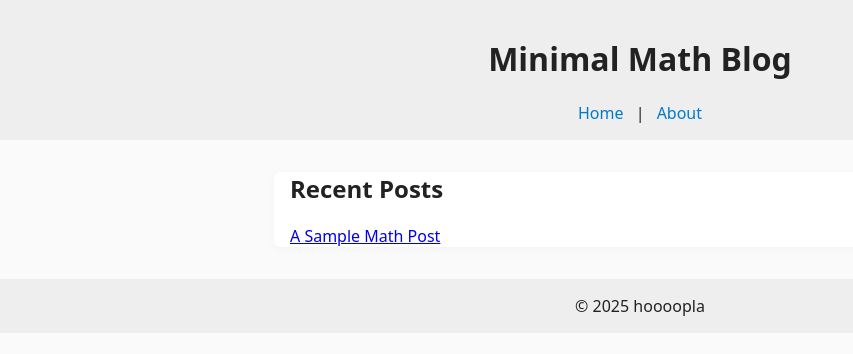
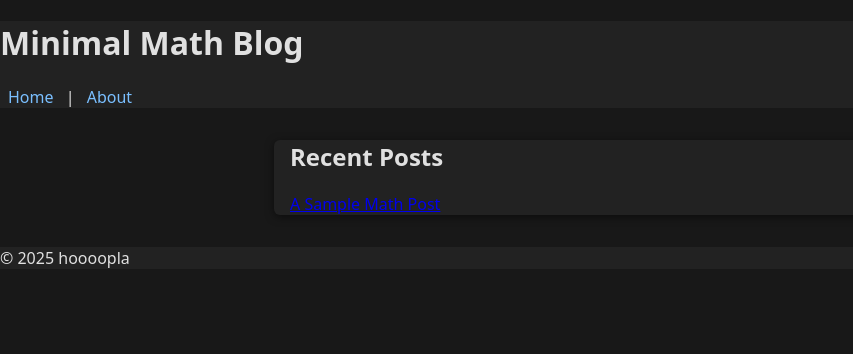
Before and after one commit to hoooopla/hoooopla.github.io, a plain HTML site: page index.html in a window 1280 px wide. Shown: the whole page, without its empty margins (0-853 px from the left). Drawn offline with nearby package versions, Linux system fonts and the light colour scheme.

Commit message:
Update style.css

```diff
--- a/style.css
+++ b/style.css
@@ -2,16 +2,15 @@ body {
   font-family: system-ui, sans-serif;
   margin: 0;
   padding: 0;
-  background: #fafafa;
-  color: #222;
+  background: #181818;
+  color: #e0e0e0;
 }
 header, footer {
-  background: #eee;
-  padding: 1em;
-  text-align: center;
+  background: #222;
+  color: #e0e0e0;
 }
 nav a {
-  color: #007acc;
+  color: #7abfff;
   text-decoration: none;
   margin: 0 0.5em;
 }
@@ -19,8 +18,8 @@ main {
   max-width: 700px;
   margin: 2em auto;
   padding: 0 1em;
-  background: #fff;
-  box-shadow: 0 2px 8px rgba(0,0,0,0.03);
+  background: #222;
+  box-shadow: 0 2px 8px rgba(0,0,0,0.5);
   border-radius: 6px;
 }
 article h2 {
@@ -33,25 +32,3 @@ ul {
 li {
   margin: 1em 0;
 }
-
-
-/* Existing light mode styles remain as-is */
-
-/* Dark mode styles */
-@media (prefers-color-scheme: dark) {
-  body {
-    background: #181818;
-    color: #e0e0e0;
-  }
-  header, footer {
-    background: #222;
-    color: #e0e0e0;
-  }
-  nav a {
-    color: #7abfff;
-  }
-  main {
-    background: #222;
-    box-shadow: 0 2px 8px rgba(0,0,0,0.5);
-  }
-}
```
